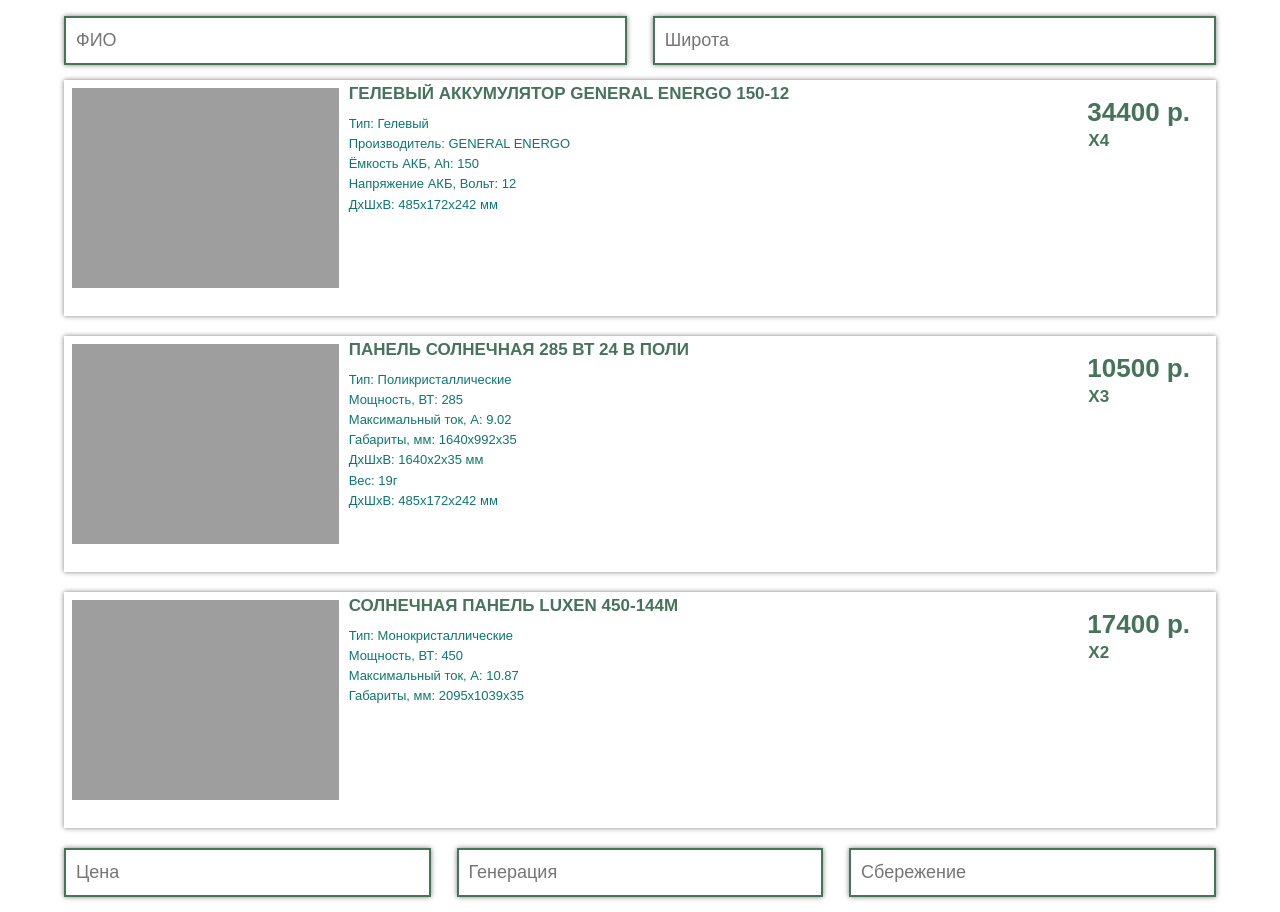
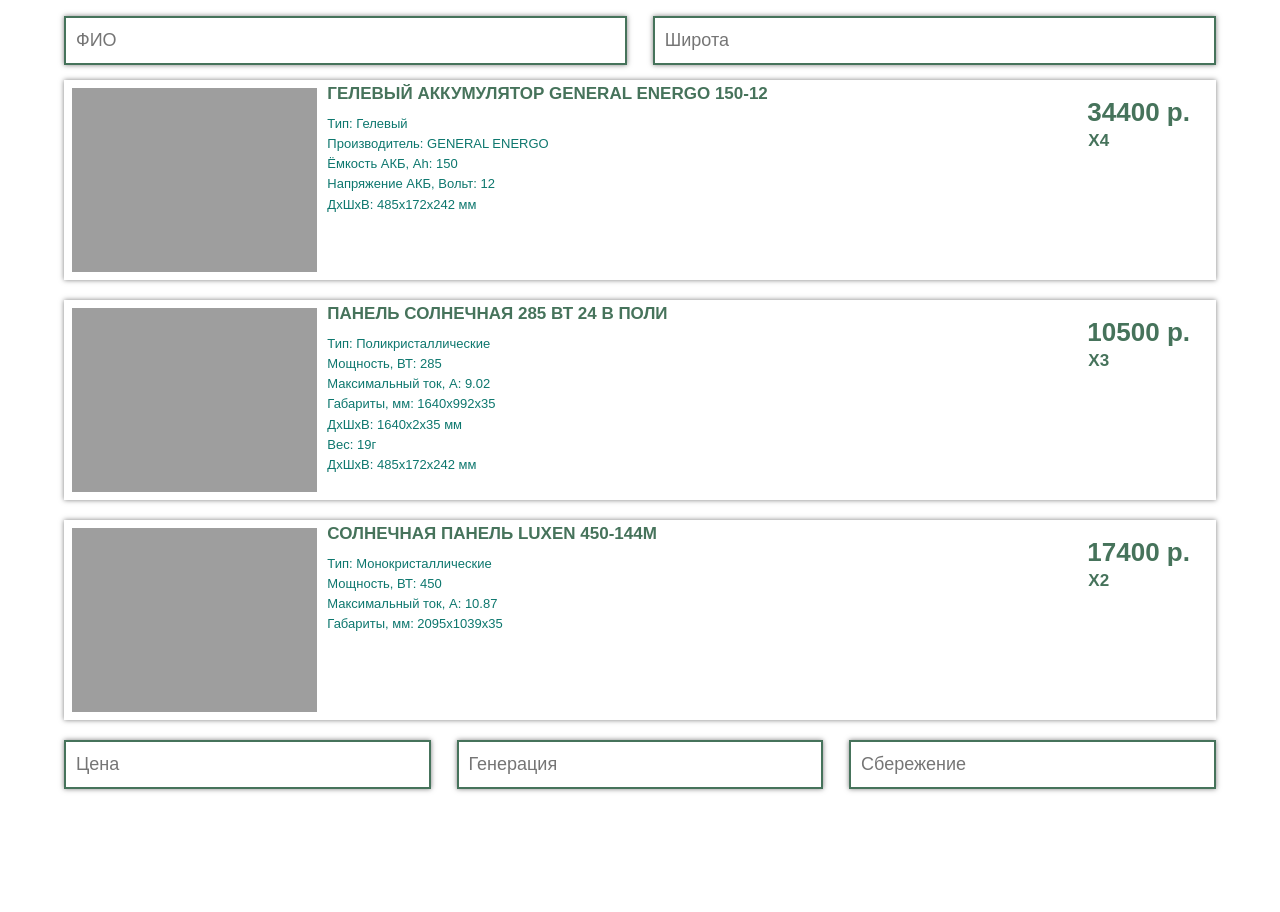
Before and after one commit to HlupHlyp/DIA_backend, a Django app: page /plant_req/1 in a window 1280 px wide. Shown: the part 112-1024 px from the top of the page. After the commit the page ends 904 px from the top, so only its background shows below. Run offline with Django 4.2, Linux system fonts and the light colour scheme.

Commit message:
A little css correction

```diff
--- a/SolarEnergy/static/style.css
+++ b/SolarEnergy/static/style.css
@@ -258,8 +258,6 @@ body{
   justify-content: space-between;
   box-sizing: content-box;
   box-shadow: 0px 0px 5px #00000080;
-  margin-bottom: 20px;
-  height:100%;
   object-fit: contain;
 }
 
@@ -268,7 +266,7 @@ body{
   padding-top:1vh;
   padding-bottom:1vh;
   max-width:40%;
-  max-height:25vh;
+  height:23vh;
   box-sizing: content-box;
   object-fit: contain;
 }
@@ -325,6 +323,7 @@ body{
   border-radius: 23px;
   font-family: 'Arial';
   font-weight: 500;
+  font-size: 16px;
 }
 
 .plant_req_button{
```
